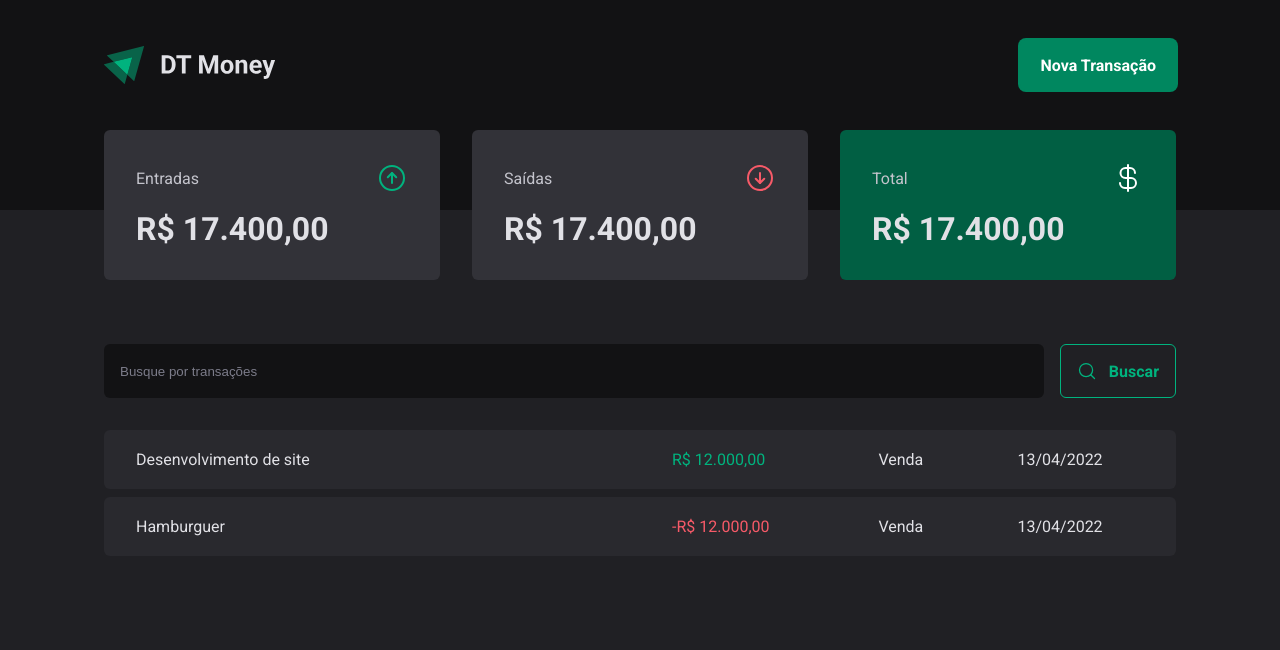
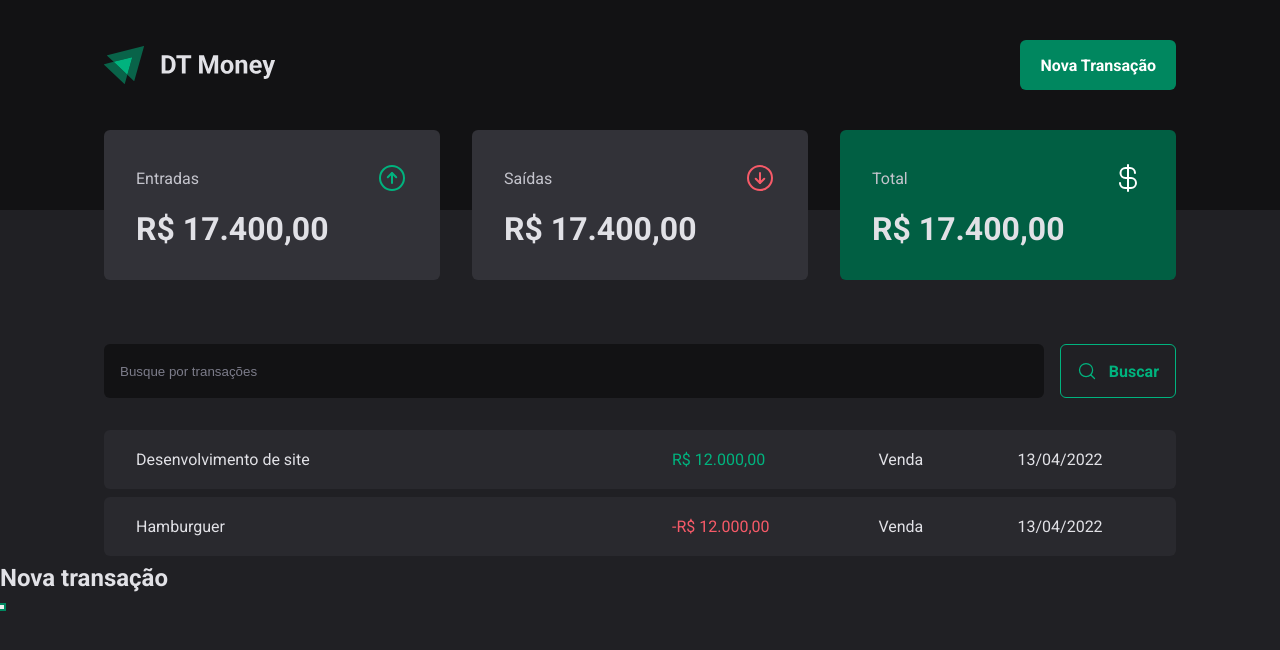
Before and after one commit to lucasivisson/DT-Money, a React (Vite) app: page / in a window 1280 px wide. Both pictures are taken after a click on the button "Nova Transação". Shown: the top 650 px of the page. Built offline with nearby package versions, Linux system fonts and the light colour scheme.

Commit message:
🚧 working with acessible modal

```diff
--- a/package.json
+++ b/package.json
@@ -9,6 +9,7 @@
     "preview": "vite preview"
   },
   "dependencies": {
+    "@radix-ui/react-dialog": "^1.0.3",
     "phosphor-react": "^1.4.1",
     "react": "^18.2.0",
     "react-dom": "^18.2.0",
--- a/src/components/Header/index.tsx
+++ b/src/components/Header/index.tsx
@@ -1,5 +1,6 @@
 import { HeaderContainer, HeaderContent, NewTransactionButton } from "./styles";
 import logoImg from '../../assets/logo.svg'
+import * as Dialog from '@radix-ui/react-dialog';
 
 export function Header() {
   return (
@@ -7,7 +8,24 @@
       <HeaderContent>
         <img src={logoImg} alt="" />
 
-        <NewTransactionButton>Nova Transação</NewTransactionButton>
+        <Dialog.Root>
+          <Dialog.Trigger asChild>
+            <NewTransactionButton>Nova Transação</NewTransactionButton>
+          </Dialog.Trigger>
+
+          <Dialog.Portal>
+            <Dialog.Overlay/>
+
+            <Dialog.Content>
+              <Dialog.Title>
+                Nova transação
+              </Dialog.Title>
+
+              <Dialog.Close/>
+            </Dialog.Content>
+          </Dialog.Portal>
+        </Dialog.Root>
+
       </HeaderContent>
     </HeaderContainer>
   )
```
Also changed, not shown: 1 other file (tests, documents, lock files or other folders).
